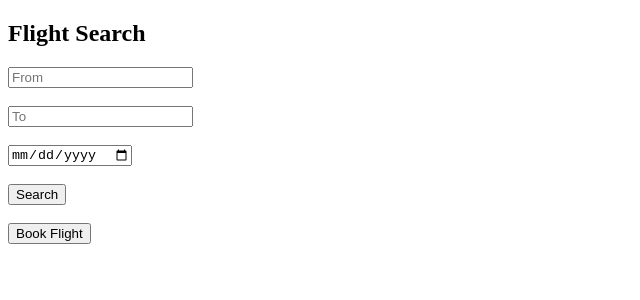
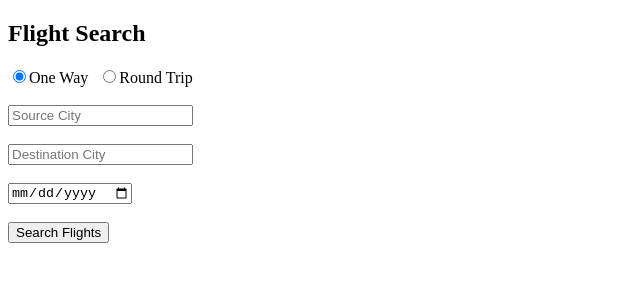
Before and after one commit to acciojob/phoenix-airlines-banuraj2402-ops, a React app: page / in a window 1280 px wide. Shown: the top 300 px of the page, without its empty margins (0-640 px from the left). Built offline with nearby package versions, Linux system fonts and the light colour scheme.

Commit message:
Fixed Flight Booking

```diff
--- a/src/components/Confirmation.js
+++ b/src/components/Confirmation.js
@@ -5,17 +5,19 @@ function Confirmation() {
   const location = useLocation();
   const navigate = useNavigate();
 
-  const data = location.state;
+  const data = location.state || {};
 
   return (
     <div>
       <h2>Booking Confirmed</h2>
 
-      <p>Name: {data?.name}</p>
-      <p>Email: {data?.email}</p>
-      <p>Phone: {data?.phone}</p>
+      <p>Name: {data.name}</p>
+      <p>Email: {data.email}</p>
+      <p>Phone: {data.phone}</p>
 
-      <button onClick={() => navigate("/")}>Go Home</button>
+      <button onClick={() => navigate("/")}>
+        Home
+      </button>
     </div>
   );
 }
--- a/src/components/FlightBooking.js
+++ b/src/components/FlightBooking.js
@@ -9,13 +9,17 @@ function FlightBooking() {
   const navigate = useNavigate();
 
   const submit = () => {
-    if (!name || !email || !phone) {
+    if (
+      name.trim() === "" ||
+      email.trim() === "" ||
+      phone.trim() === ""
+    ) {
       alert("Please fill all fields");
       return;
     }
 
     navigate("/confirmation", {
-      state: { name, email, phone },
+      state: { name, email, phone }
     });
   };
 
--- a/src/components/FlightSearch.js
+++ b/src/components/FlightSearch.js
@@ -2,6 +2,7 @@ import React, { useState } from "react";
 import { useNavigate } from "react-router-dom";
 
 function FlightSearch() {
+  const [tripType, setTripType] = useState("oneway");
   const [from, setFrom] = useState("");
   const [to, setTo] = useState("");
   const [date, setDate] = useState("");
@@ -14,16 +15,39 @@ function FlightSearch() {
       return;
     }
 
-    alert("Flights Available");
+    navigate("/flight-booking");
   };
 
   return (
     <div>
       <h2>Flight Search</h2>
 
+      <label>
+        <input
+          type="radio"
+          value="oneway"
+          checked={tripType === "oneway"}
+          onChange={(e) => setTripType(e.target.value)}
+        />
+        One Way
+      </label>
+
+      <label style={{ marginLeft: "10px" }}>
+        <input
+          type="radio"
+          value="roundtrip"
+          checked={tripType === "roundtrip"}
+          onChange={(e) => setTripType(e.target.value)}
+        />
+        Round Trip
+      </label>
+
+      <br />
+      <br />
+
       <input
         type="text"
-        placeholder="From"
+        placeholder="Source City"
         value={from}
         onChange={(e) => setFrom(e.target.value)}
       />
@@ -33,7 +57,7 @@ function FlightSearch() {
 
       <input
         type="text"
-        placeholder="To"
+        placeholder="Destination City"
         value={to}
         onChange={(e) => setTo(e.target.value)}
       />
@@ -50,16 +74,8 @@ function FlightSearch() {
       <br />
       <br />
 
-      <button onClick={handleSearch}>Search</button>
-
-      <br />
-      <br />
-
-      <button
-        className="book-flight"
-        onClick={() => navigate("/flight-booking")}
-      >
-        Book Flight
+      <button className="book-flight" onClick={handleSearch}>
+        Search Flights
       </button>
     </div>
   );
```
